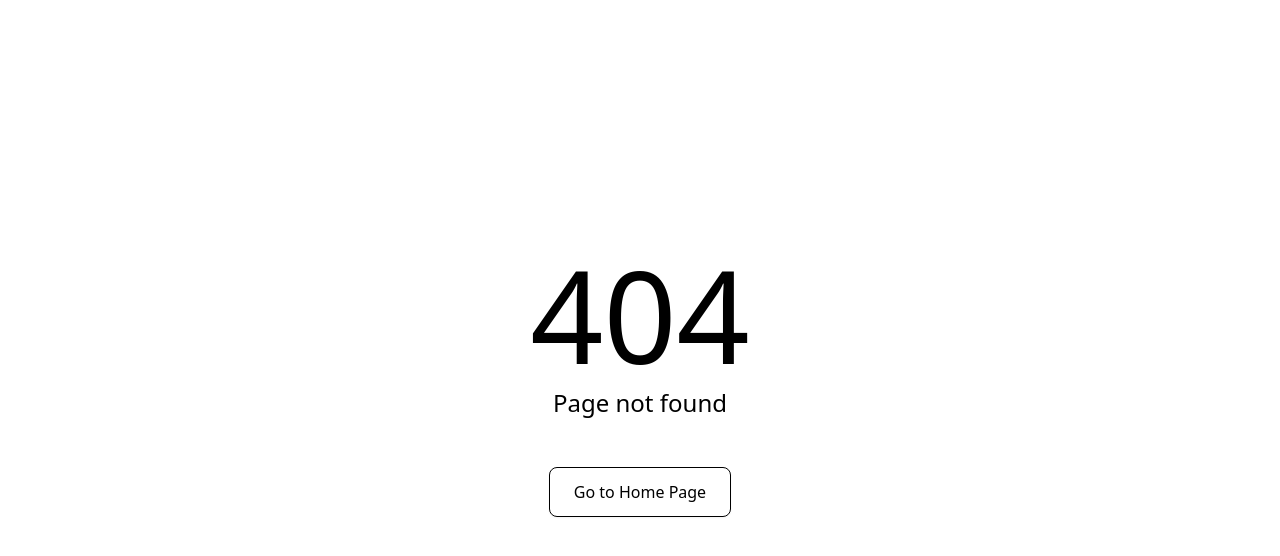
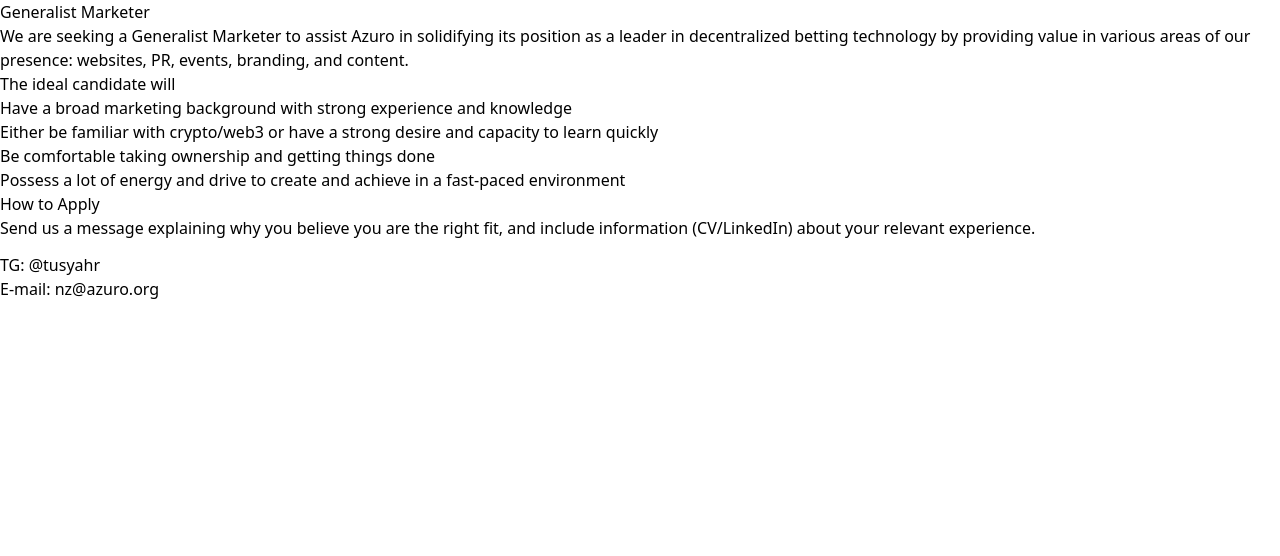
Before and after one commit to Azuro-protocol/gem-docs, a Next.js app: page /concepts/azuro-dao/generalist-marketer in a window 1280 px wide. Before the commit this address had no page. Shown: the top 556 px of the page. Built offline with nearby package versions, Linux system fonts and the light colour scheme.

Commit message:
fix page

```diff
--- a/pages/concepts/azuro-dao/_meta.json
+++ b/pages/concepts/azuro-dao/_meta.json
@@ -1,4 +1,5 @@
 {
   "overview": "Overview",
-  "become-a-contributor": "Become a Contributor"
+  "become-a-contributor": "Become a Contributor",
+  "generalist-marketer": "Generalist Marketer"
 }
--- /dev/null
+++ b/pages/concepts/azuro-dao/generalist-marketer.mdx
@@ -0,0 +1,17 @@
+# Generalist Marketer
+
+We are seeking a Generalist Marketer to assist Azuro in solidifying its position as a leader in decentralized betting technology by providing value in various areas of our presence: websites, PR, events, branding, and content.
+
+## The ideal candidate will
+
+- Have a broad marketing background with strong experience and knowledge
+- Either be familiar with crypto/web3 or have a strong desire and capacity to learn quickly
+- Be comfortable taking ownership and getting things done
+- Possess a lot of energy and drive to create and achieve in a fast-paced environment
+
+## How to Apply
+
+Send us a message explaining why you believe you are the right fit, and include information (CV/LinkedIn) about your relevant experience.
+
+TG: [@tusyahr](https://t.me/tusyahr)<br />
+E-mail: [nz@azuro.org](nz@azuro.org)
```
